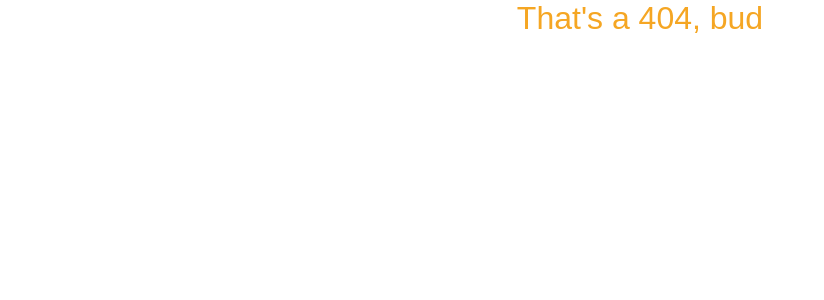
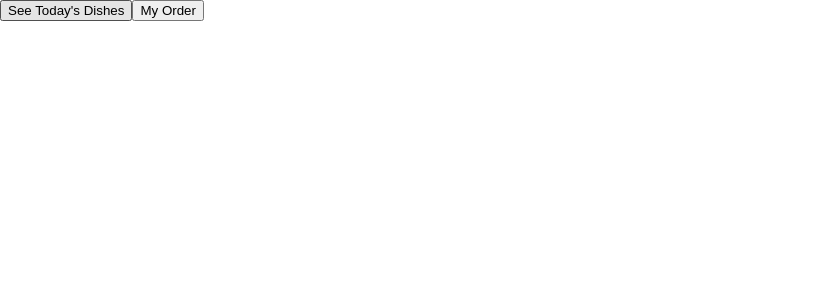
Before and after one commit to fancychimp/take-out, a React (Create React App) app: page /myOrder in a window 1280 px wide. Before the commit this address had no page. Shown: the top 300 px of the page, without its empty margins (0-824 px from the left). Built offline with nearby package versions, Linux system fonts and the light colour scheme.

Commit message:
Route myOrder

```diff
--- a/src/components/App.js
+++ b/src/components/App.js
@@ -2,10 +2,15 @@ import React from 'react';
 import Header from './Header';
 import Dish from './Dish';
 import Order from './Order';
+import PropTypes from 'prop-types';
 import '../css/App.css';
 import sampleFood from '../sample-food';
 
 class App extends React.Component {
+  static propTypes = {
+    history: PropTypes.object
+  };
+
   state = {
     dishes: {},
     order: {}
@@ -26,6 +31,10 @@ class App extends React.Component {
     this.setState({ order });
   };
 
+  goToMyOrder = event => {
+    this.props.history.push(`/myOrder/`);
+  };
+
   render() {
     return (
       <div className="take-out">
@@ -44,6 +53,7 @@ class App extends React.Component {
         </ul>
         <Order
           loadDishes={this.loadDishes}
+          goToMyOrder={this.goToMyOrder}
         />
       </div>
     );
--- a/src/components/Order.js
+++ b/src/components/Order.js
@@ -3,7 +3,8 @@ import PropTypes from 'prop-types';
 
 class Order extends React.Component {
     static propTypes = {
-        loadDishes: PropTypes.func
+        loadDishes: PropTypes.func,
+        goToMyOrder: PropTypes.func
     };
 
     state = {
@@ -21,9 +22,14 @@ class Order extends React.Component {
 
     render() {
         return (
-            <button style={this.state.hideLoadDishButton ? { display: 'none' } : {}} onClick={ this.onClick }>
-                Click for your dish
-            </button>
+            <div>
+                <button style={this.state.hideLoadDishButton ? { display: 'none' } : {}} onClick={ this.onClick }>
+                    See Today's Dishes
+                </button>
+                <button onClick={ this.props.goToMyOrder }>
+                    My Order
+                </button>
+            </div>
         )
     };
 }
--- a/src/components/Router.js
+++ b/src/components/Router.js
@@ -8,7 +8,7 @@ const Router = () => (
     <BrowserRouter>
         <Switch>
             <Route exact path="/" component={App} />
-            <Route path="/checkout" component={Order} />
+            <Route path="/myOrder/" component={Order} />
             <Route component={NotFound} />
         </Switch>
     </BrowserRouter>
```
